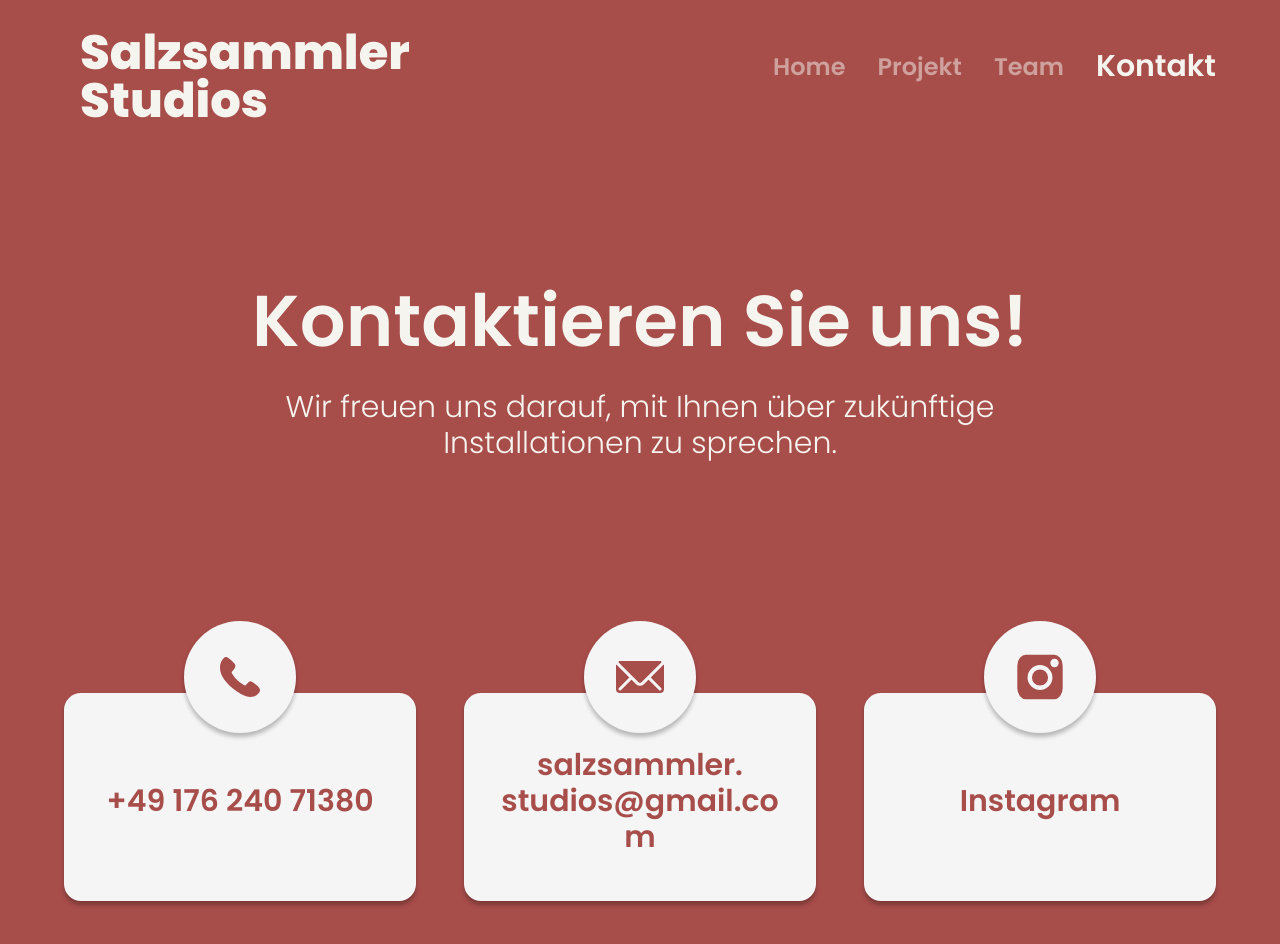
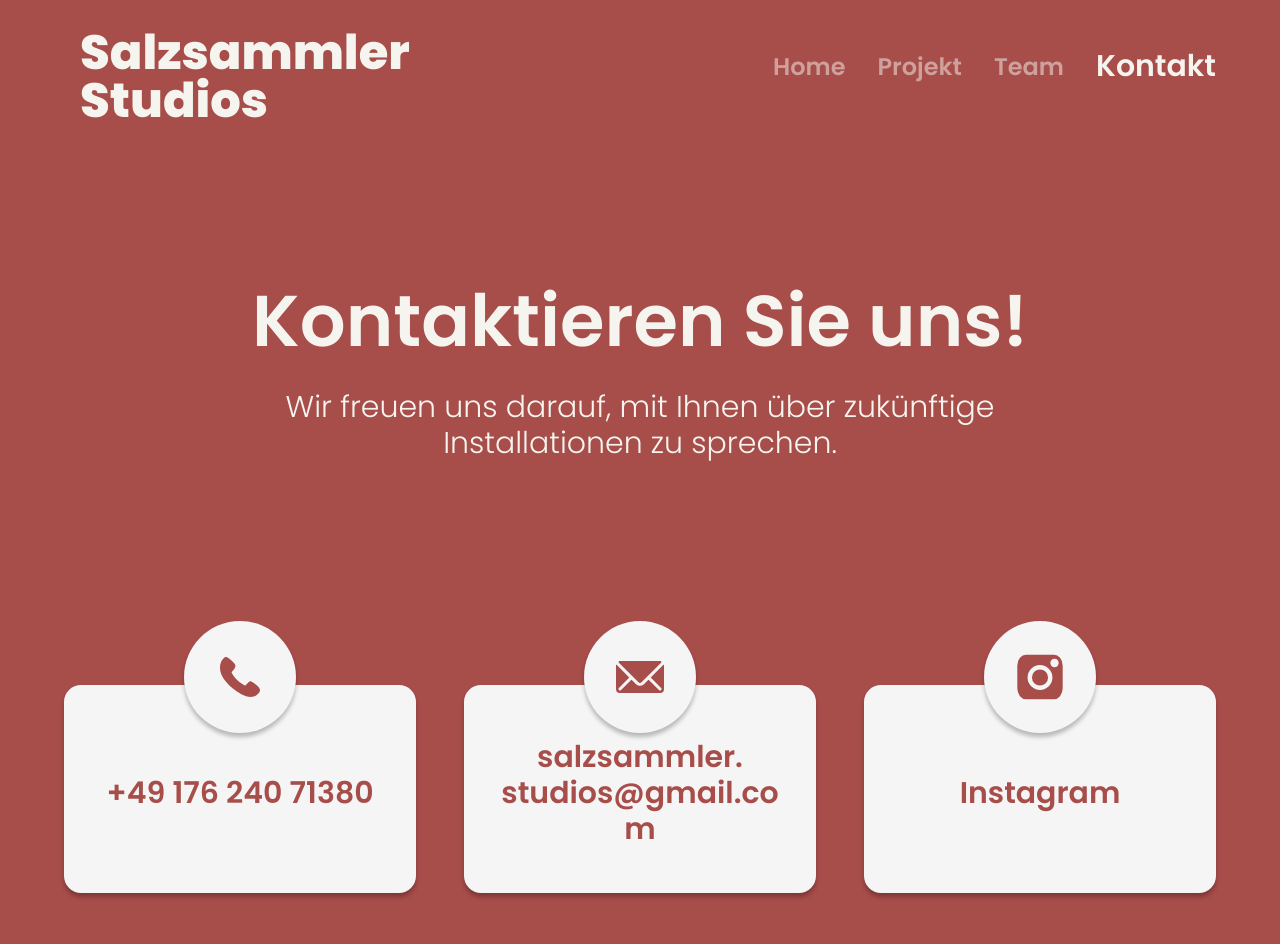
Before and after one commit to Salzsammler-Studios/salzsammler-studios.github.io, a React (Create React App) app: page /#/contact in a window 1280 px wide. Shown: the top 944 px of the page. Built offline with nearby package versions, Linux system fonts and the light colour scheme.

Commit message:
fix contact circles

```diff
--- a/src/components/contact_card.tsx
+++ b/src/components/contact_card.tsx
@@ -10,7 +10,7 @@ type ContactCardProps = {
 const ContactCard = ({ icon, text, link, href, textWidth }: ContactCardProps) => {
     return <Box>
         <VStack>
-            <Center height="7rem" width="7rem" marginBottom="-3rem" zIndex="2" sx={{
+            <Center height="7rem" width="7rem" marginBottom="-3.5rem" zIndex="2" sx={{
                 borderRadius: "100%",
                 background: "#F5F5F5",
                 boxShadow: "0px 4px 4px 0px rgba(0, 0, 0, 0.25)"
```
